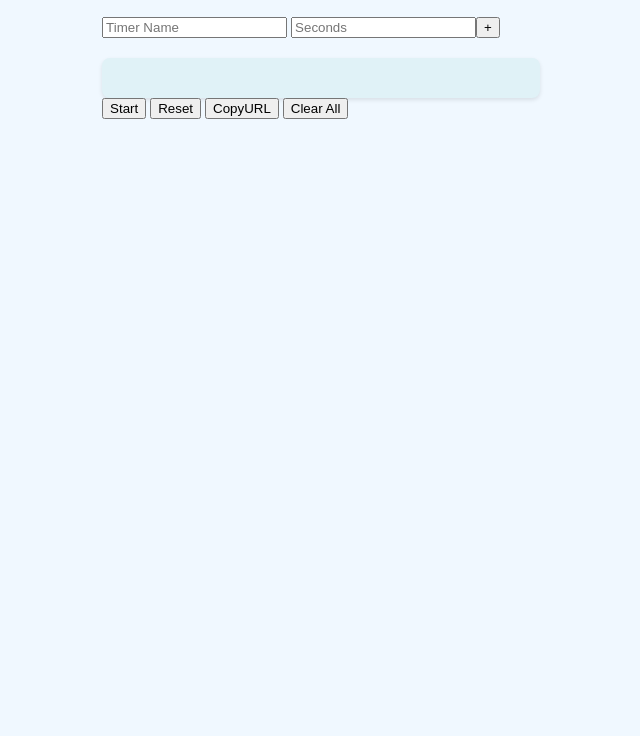
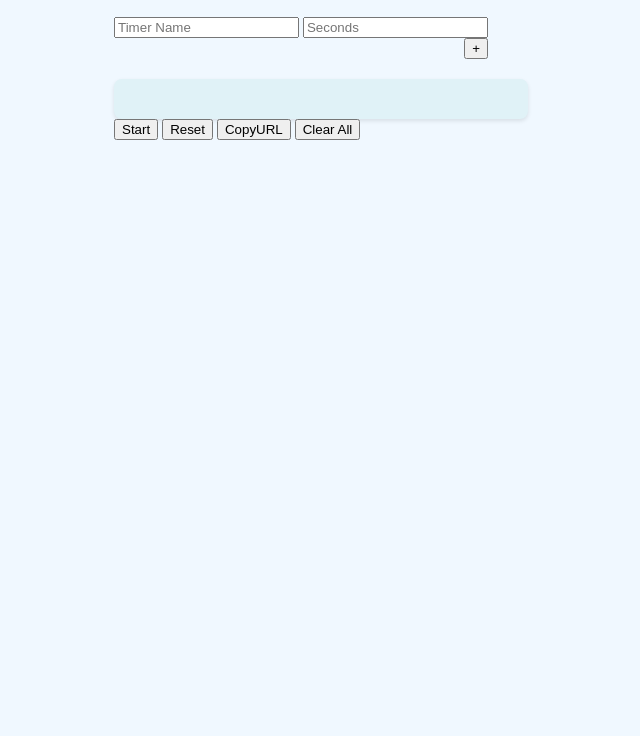
Before and after one commit to evolarjun/timer, a website: page index.html in a window 1280 px wide. Shown: the part 104-840 px from the top of the page, without its empty margins (339-979 px from the left). Drawn offline with Linux system fonts and the light colour scheme.

Commit message:
Improved aesthetics

```diff
--- a/style.css
+++ b/style.css
@@ -25,7 +25,7 @@ body {
 }
 
 #timerDisplay span {
-  font-size: 2.5em; /* Make the numbers of the timer bigger */
+  font-size: 3em; /* Make the numbers of the timer bigger */
   margin-left: 10px; /* add more margin between the timer name and the timer number */
 }
 
@@ -37,6 +37,11 @@ form {
   max-width: 800px;
 }
 
+.timer-form {
+  display: flex;
+  flex-direction: column;
+}
+
 
 .form-group {
   display: flex;
@@ -45,9 +50,15 @@ form {
   flex: 1 1 250px; /* Allow items to grow and shrink */
 }
 
-.timerRows{
+.timer-form__actions {
+  display: flex;
+  justify-content: flex-end;
+}
+
+.timer-form__rows {
   display: flex;
   flex-direction: column;
+  gap: 5px;
   width: 100%;
 }
 
@@ -62,12 +73,6 @@ form {
   font-size: 1em;
   transition: background-color 0.3s;
 }
-
-.add-button-container {
-  position: fixed;
-  bottom: 20px;
-  right: 20px;
-}
 .add-button:hover {
   background-color: #45a049;
 }
```
